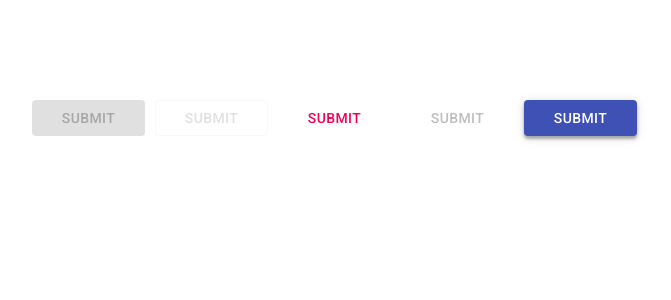
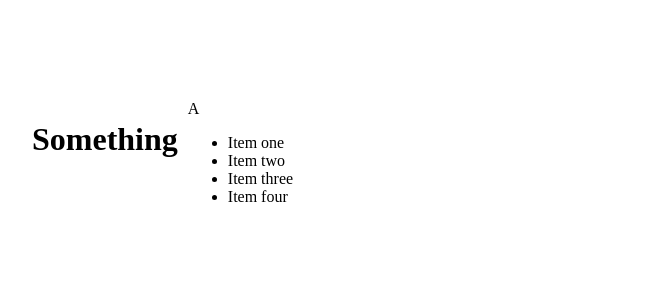
Before and after one commit to z123fg/antraui, a React (Create React App) app: page / in a window 1280 px wide. Shown: the top 300 px of the page, without its empty margins (68-739 px from the left). Built offline with nearby package versions, Linux system fonts and the light colour scheme.

Commit message:
Trying to connect the scss

```diff
--- a/src/App.tsx
+++ b/src/App.tsx
@@ -2,17 +2,19 @@ import React from 'react';
 import logo from './logo.svg';
 import './App.scss';
 import MyButton from './components/MyButton/MyButton';
-
+import MyDrawer from './components/MyDrawer/MyDrawer'
 
 
 function App() {
   return (
     <div style={{display:"flex", gap:"10px"}}>
-      <MyButton onClick={()=>{console.log("clicked")}} color="primary" variant="contained" disabled>SUBMIT</MyButton>
+      {/* <MyButton onClick={()=>{console.log("clicked")}} color="primary" variant="contained" disabled>SUBMIT</MyButton>
       <MyButton onClick={()=>{console.log("clicked")}} color="default" variant="outlined" >SUBMIT</MyButton>
       <MyButton onClick={()=>{console.log("clicked")}} color="secondary" variant="text" >SUBMIT</MyButton>
       <MyButton onClick={()=>{console.log("clicked")}} color="secondary" variant="text" disabled>SUBMIT</MyButton>
-      <MyButton onClick={()=>{console.log("clicked")}} color="primary" variant="contained" >SUBMIT</MyButton>
+      <MyButton onClick={()=>{console.log("clicked")}} color="primary" variant="contained" >SUBMIT</MyButton> */}
+      <h1>Something</h1>
+      <MyDrawer onClick={()=>{console.log("clicked drawer")}}></MyDrawer>
     </div>
   );
 }
--- /dev/null
+++ b/src/components/MyDrawer/MyDrawer.tsx
@@ -0,0 +1,38 @@
+import { Children, FC, MouseEvent, ReactNode, useEffect, useState } from "react";
+
+interface IMyDrawerProps{
+    open?:boolean;
+    children?:ReactNode;
+    onClick?:(event:MouseEvent)=>void
+}
+
+const MyDrawer: FC<IMyDrawerProps>=({
+    open = false,
+    children,
+    onClick
+})=>{
+
+  const constructClassName:()=>string = () => {
+    const showing = `drawer-${open}`;
+    return ["drawer", showing].join(" ")
+  }
+
+    return (
+        <div>
+            {/* <input type="checkbox" id="drawer-toggle" name="drawer-toggle"/> */}
+            <label className="drawer-toggle" id="drawer-toggle-label">A</label>
+            <nav id="drawer" className={constructClassName()}>
+            <ul>
+                <li>Item one</li>
+                <li>Item two</li>
+                <li>Item three</li>
+                <li>Item four</li>
+            </ul>
+        </nav>
+        </div>
+
+
+    )
+}
+
+export default MyDrawer
--- /dev/null
+++ b/src/components/MyDrawer/_MyDrawer.scss
@@ -0,0 +1,10 @@
+@use "../../scss/variable";
+@use "../../scss/mixin";
+
+li:hover{
+    color:red
+}
+
+.drawer-toggle:checked{
+    color:blue
+}
--- a/src/index.scss
+++ b/src/index.scss
@@ -5,6 +5,7 @@
 @use "./scss/mixin";
 
 @use "./components/MyButton/MyButton";
+@use "./components/MyDrawer/MyDrawer";
 
 
 html{
```
